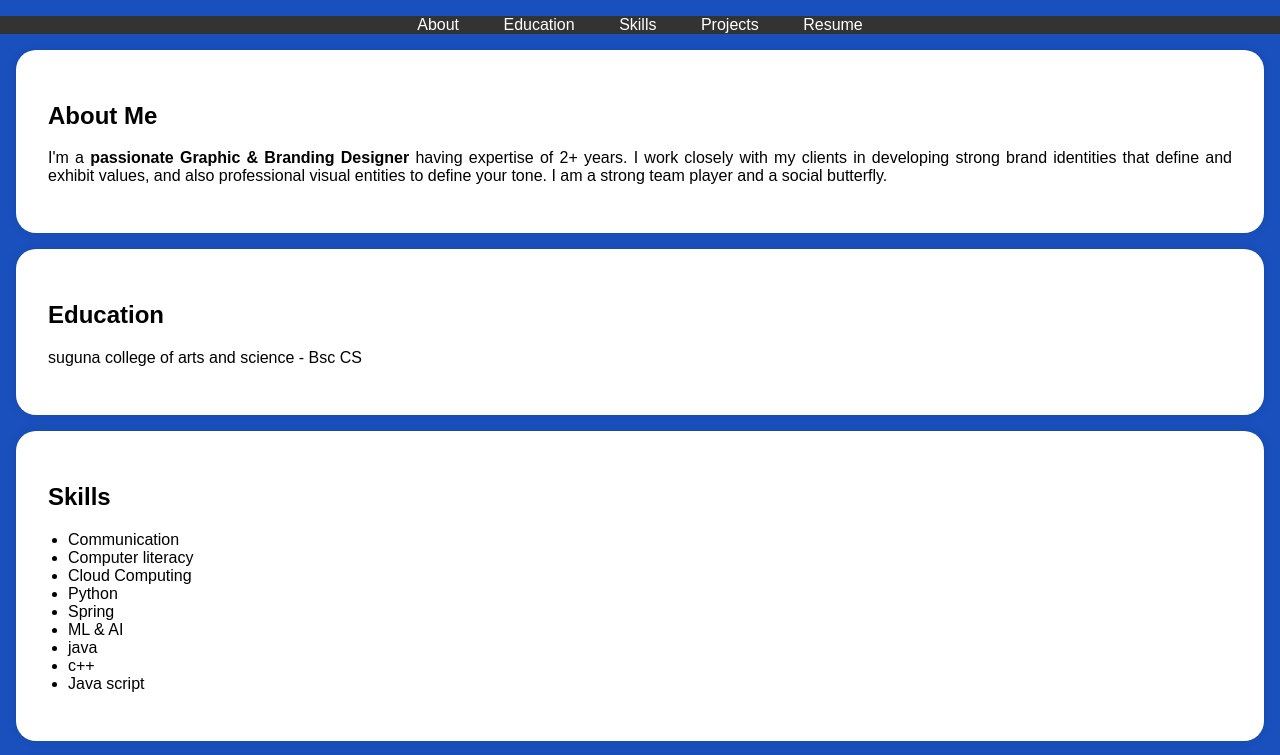
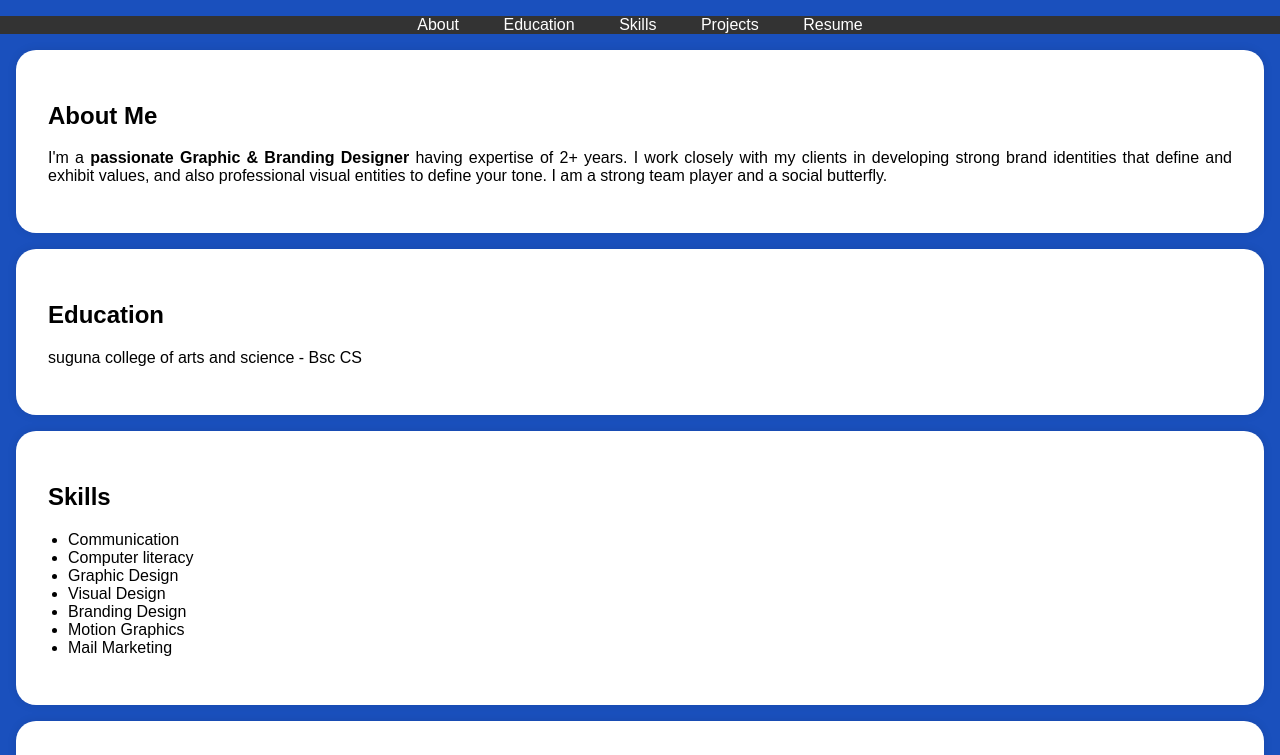
Before and after one commit to scaskathir/my-portfolio, a plain HTML site: page index.html in a window 1280 px wide. Shown: the part 197-952 px from the top of the page. Drawn offline with Linux system fonts and the light colour scheme.

Commit message:
Update index.html

```diff
--- a/index.html
+++ b/index.html
@@ -139,13 +139,11 @@ player and a social butterfly.</p>
             <ul>
                 <li>Communication</li>
                 <li>Computer literacy</li>
-                <li>Cloud Computing</li>
-                <li>Python</li>
-                <li>Spring</li>
-                <li>ML & AI</li>
-                <li>java</li>
-                <li>c++</li>
-                <li>Java script</li>
+                <li>Graphic Design</li>
+                <li>Visual Design</li>
+                <li>Branding Design</li>
+                <li>Motion Graphics</li>
+                <li>Mail Marketing</li>
             </ul>
         </div>
     </section>
@@ -172,14 +170,14 @@ guidelines for brands.</a></li>
         <div class="section-content">
             <center>
             <h2>Resume</h2>
-            <a href="file.pdf" target="_blank" class="download-button">Download CV</a>
+            <a href="Brown Modern Minimalist Graphic Designer Resume_20250318_154403_0000.pdf" target="_blank" class="download-button">Download CV</a>
         </center>
         </div>
 
     </section>
 
     <footer>
-        <p>&copy; 2025 Pranesh S</p>
+        <p>&copy; 2025 Kathirvel E</p>
     </footer>
 
     <script>
```
